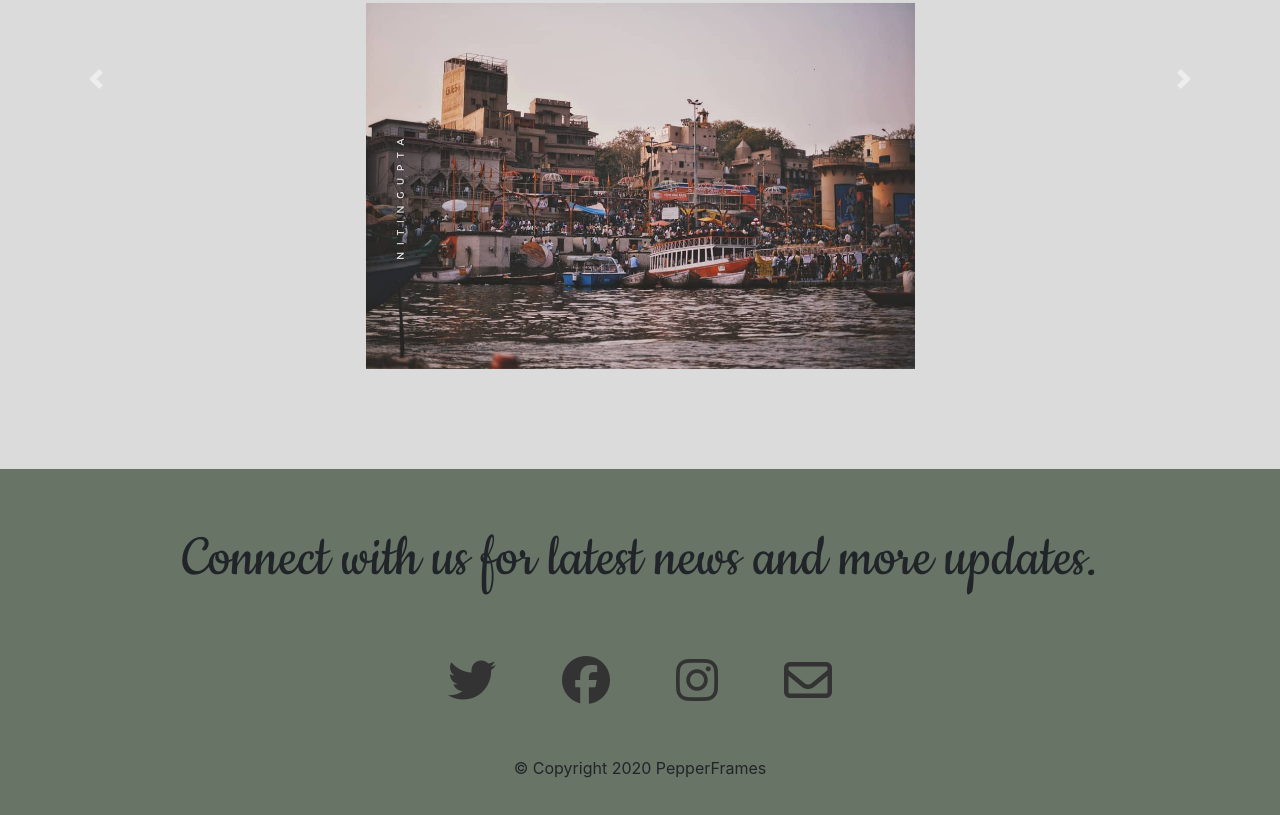
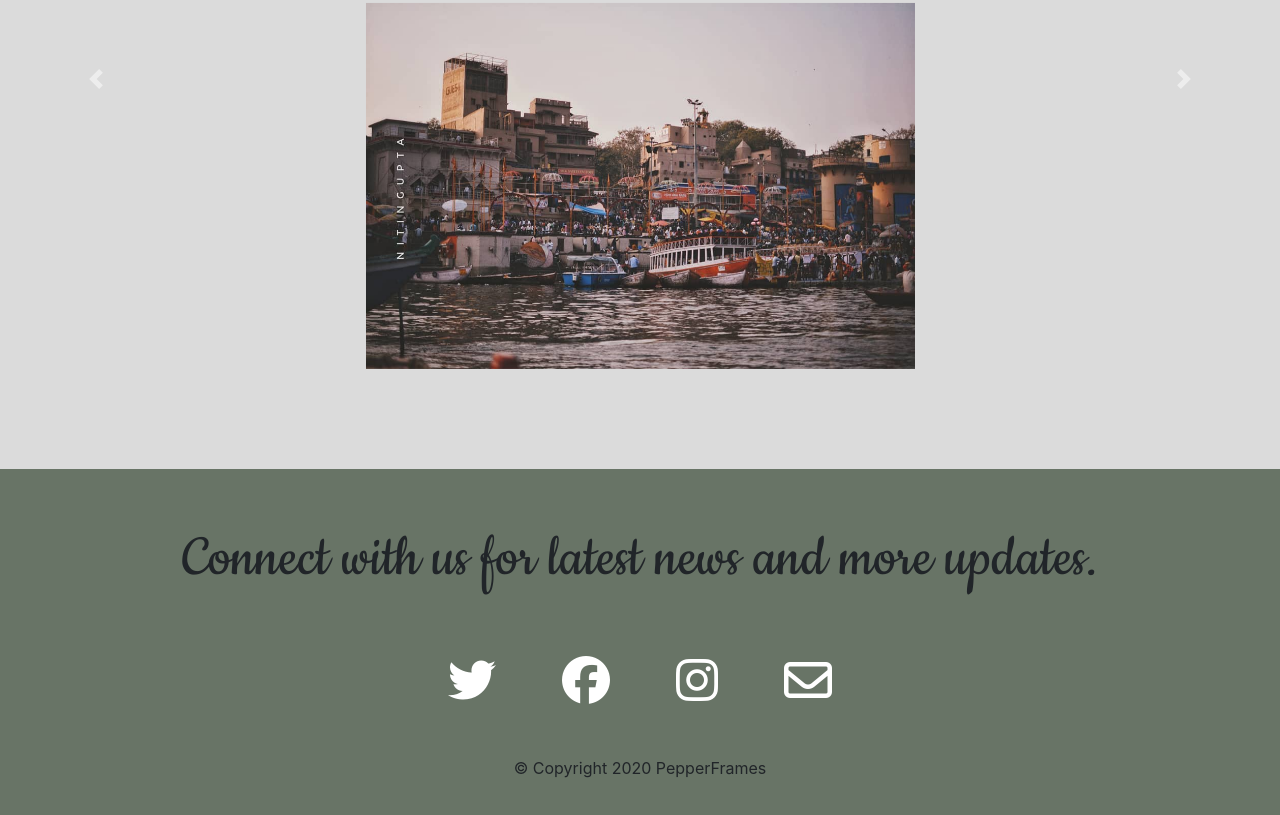
Before and after one commit to vikaschouhan97/PepperFrame, a plain HTML site: page index.html in a window 1280 px wide. Shown: the part 1529-2344 px from the top of the page. Drawn offline with nearby package versions, Linux system fonts and the light colour scheme; a web font is replaced by a local one.

Commit message:
Update style.css

```diff
--- a/css/style.css
+++ b/css/style.css
@@ -88,6 +88,10 @@ h1{
 }
 
 .more-btn{
-  color: #333333;
+  color: #fff;
   margin: 5% 3%;
 }
+
+.more-btn:hover {
+  color: #000;
+}
```
